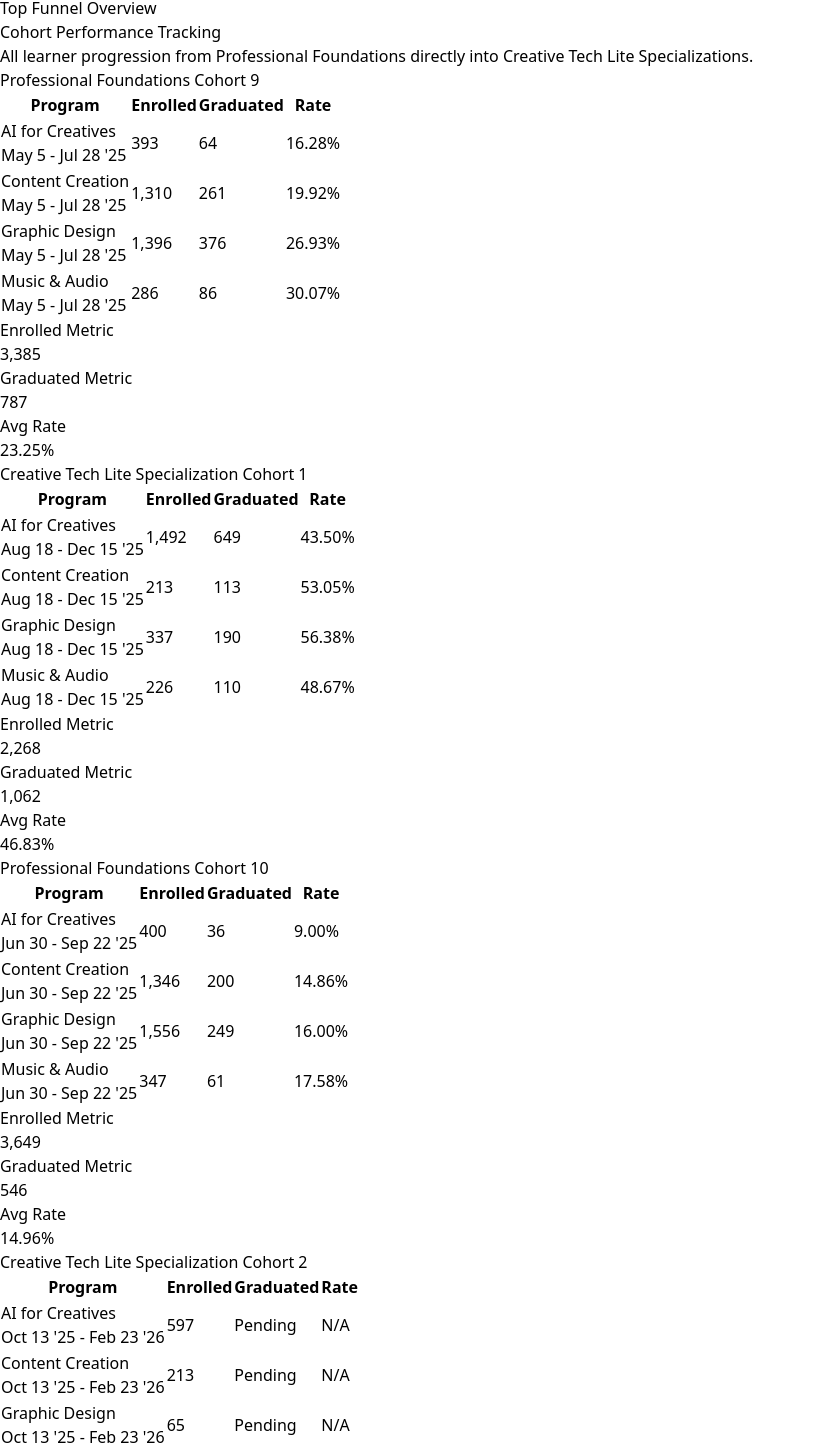
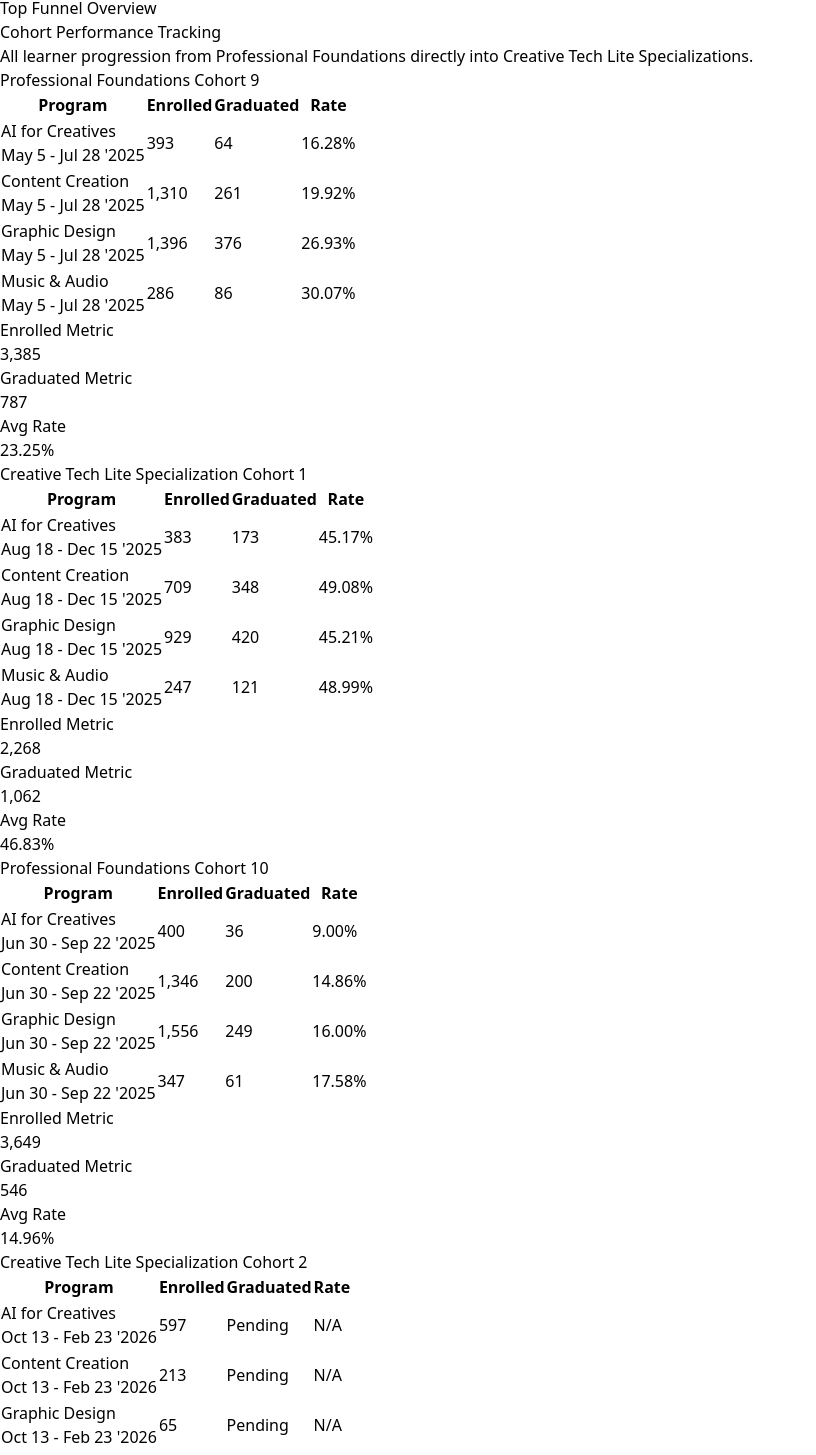
Before and after one commit to alxcreativeeconomy/creative-dashboard, a React (Vite) app: page / in a window 1280 px wide. Shown: the part 812-2267 px from the top of the page, without its empty margins (0-816 px from the left). Built offline with nearby package versions, Linux system fonts and the light colour scheme.

Commit message:
Updated Cohort Numbers

```diff
--- a/src/App.jsx
+++ b/src/App.jsx
@@ -31,42 +31,42 @@ const cohortGroups = [
     id: 'group1',
     pfName: 'Professional Foundations Cohort 9',
     pfData: [
-      { program: "AI for Creatives", enrolled: 393, graduated: 64, rate: "16.28%", dates: "May 5 - Jul 28 '25" },
-      { program: "Content Creation", enrolled: 1310, graduated: 261, rate: "19.92%", dates: "May 5 - Jul 28 '25" },
-      { program: "Graphic Design", enrolled: 1396, graduated: 376, rate: "26.93%", dates: "May 5 - Jul 28 '25" },
-      { program: "Music & Audio", enrolled: 286, graduated: 86, rate: "30.07%", dates: "May 5 - Jul 28 '25" },
+      { program: "AI for Creatives", enrolled: 393, graduated: 64, rate: "16.28%", dates: "May 5 - Jul 28 '2025" },
+      { program: "Content Creation", enrolled: 1310, graduated: 261, rate: "19.92%", dates: "May 5 - Jul 28 '2025" },
+      { program: "Graphic Design", enrolled: 1396, graduated: 376, rate: "26.93%", dates: "May 5 - Jul 28 '2025" },
+      { program: "Music & Audio", enrolled: 286, graduated: 86, rate: "30.07%", dates: "May 5 - Jul 28 '2025" },
     ],
     ctlsName: 'Creative Tech Lite Specialization Cohort 1',
     ctlsData: [
-      { program: "AI for Creatives", enrolled: 1492, graduated: 649, rate: "43.50%", dates: "Aug 18 - Dec 15 '25" },
-      { program: "Content Creation", enrolled: 213, graduated: 113, rate: "53.05%", dates: "Aug 18 - Dec 15 '25" },
-      { program: "Graphic Design", enrolled: 337, graduated: 190, rate: "56.38%", dates: "Aug 18 - Dec 15 '25" },
-      { program: "Music & Audio", enrolled: 226, graduated: 110, rate: "48.67%", dates: "Aug 18 - Dec 15 '25" },
+      { program: "AI for Creatives", enrolled: 383, graduated: 173, rate: "45.17%", dates: "Aug 18 - Dec 15 '2025" },
+      { program: "Content Creation", enrolled: 709, graduated: 348, rate: "49.08%", dates: "Aug 18 - Dec 15 '2025" },
+      { program: "Graphic Design", enrolled: 929, graduated: 420, rate: "45.21%", dates: "Aug 18 - Dec 15 '2025" },
+      { program: "Music & Audio", enrolled: 247, graduated: 121, rate: "48.99%", dates: "Aug 18 - Dec 15 '2025" },
     ]
   },
   {
     id: 'group2',
     pfName: 'Professional Foundations Cohort 10',
     pfData: [
-      { program: "AI for Creatives", enrolled: 400, graduated: 36, rate: "9.00%", dates: "Jun 30 - Sep 22 '25" },
-      { program: "Content Creation", enrolled: 1346, graduated: 200, rate: "14.86%", dates: "Jun 30 - Sep 22 '25" },
-      { program: "Graphic Design", enrolled: 1556, graduated: 249, rate: "16.00%", dates: "Jun 30 - Sep 22 '25" },
-      { program: "Music & Audio", enrolled: 347, graduated: 61, rate: "17.58%", dates: "Jun 30 - Sep 22 '25" },
+      { program: "AI for Creatives", enrolled: 400, graduated: 36, rate: "9.00%", dates: "Jun 30 - Sep 22 '2025" },
+      { program: "Content Creation", enrolled: 1346, graduated: 200, rate: "14.86%", dates: "Jun 30 - Sep 22 '2025" },
+      { program: "Graphic Design", enrolled: 1556, graduated: 249, rate: "16.00%", dates: "Jun 30 - Sep 22 '2025" },
+      { program: "Music & Audio", enrolled: 347, graduated: 61, rate: "17.58%", dates: "Jun 30 - Sep 22 '2025" },
     ],
     ctlsName: 'Creative Tech Lite Specialization Cohort 2',
     ctlsData: [
-      { program: "AI for Creatives", enrolled: 597, graduated: "Pending", rate: "N/A", dates: "Oct 13 '25 - Feb 23 '26" },
-      { program: "Content Creation", enrolled: 213, graduated: "Pending", rate: "N/A", dates: "Oct 13 '25 - Feb 23 '26" },
-      { program: "Graphic Design", enrolled: 65, graduated: "Pending", rate: "N/A", dates: "Oct 13 '25 - Feb 23 '26" },
-      { program: "Music & Audio", enrolled: 217, graduated: "Pending", rate: "N/A", dates: "Oct 13 '25 - Feb 23 '26" },
+      { program: "AI for Creatives", enrolled: 597, graduated: "Pending", rate: "N/A", dates: "Oct 13 - Feb 23 '2026" },
+      { program: "Content Creation", enrolled: 213, graduated: "Pending", rate: "N/A", dates: "Oct 13 - Feb 23 '2026" },
+      { program: "Graphic Design", enrolled: 65, graduated: "Pending", rate: "N/A", dates: "Oct 13 - Feb 23 '2026" },
+      { program: "Music & Audio", enrolled: 217, graduated: "Pending", rate: "N/A", dates: "Oct 13 - Feb 23 '2026" },
     ]
   },
   {
     id: 'group3',
     pfName: 'Professional Foundations Cohort 11',
     pfData: [
-      { program: "Content Creation", enrolled: 1214, graduated: 189, rate: "15.57%", dates: "Sep 22 - Dec 15 '25" },
-      { program: "Graphic Design", enrolled: 1288, graduated: 240, rate: "18.63%", dates: "Sep 22 - Dec 15 '25" },
+      { program: "Content Creation", enrolled: 1214, graduated: 189, rate: "15.57%", dates: "Sep 22 - Dec 15 '2025" },
+      { program: "Graphic Design", enrolled: 1288, graduated: 240, rate: "18.63%", dates: "Sep 22 - Dec 15 '2025" },
     ],
     ctlsName: 'Creative Tech Lite Specialization Cohort 3',
     ctlsData: [
```
